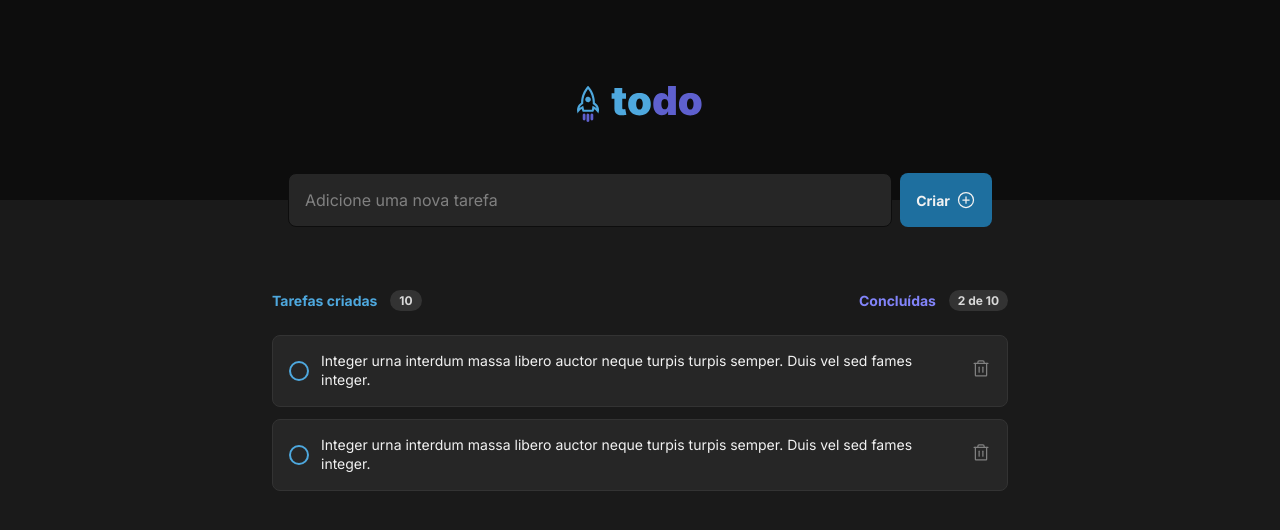
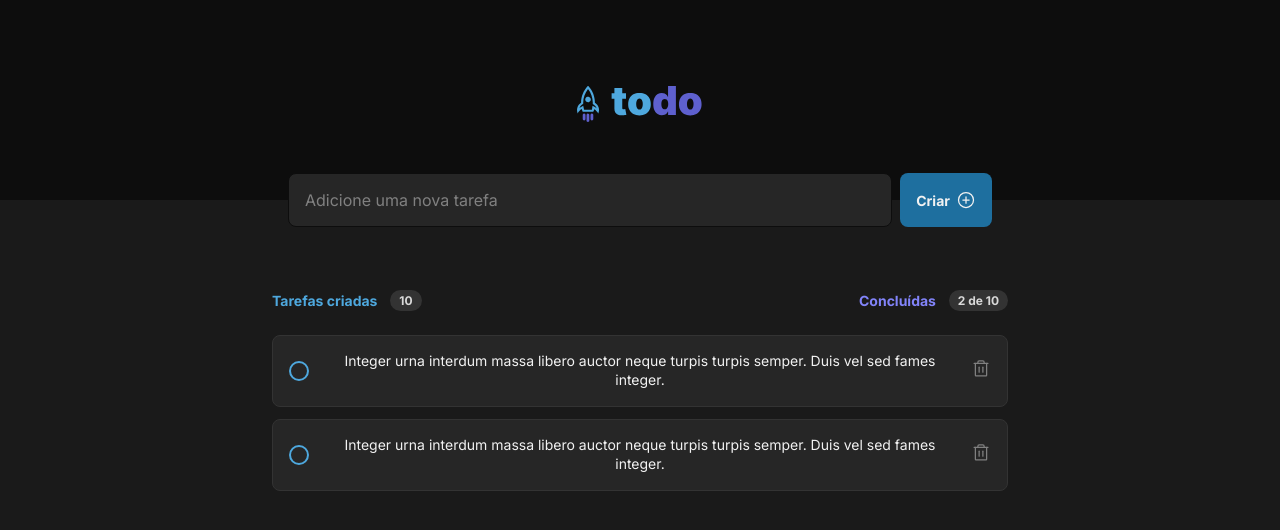
Before and after one commit to NatanJAlmeida99/ToDoList-Ignite, a React (Vite) app: page / in a window 1280 px wide. Shown: the top 530 px of the page. Built offline with nearby package versions, Linux system fonts and the light colour scheme.

Commit message:
update VoidTask.css

```diff
--- a/src/components/VoidTask.module.css
+++ b/src/components/VoidTask.module.css
@@ -14,6 +14,8 @@
     font-size: 0.875rem;
     line-height: 1.18rem;
     color: var(--gray-100);
+    flex: 1;
+    text-align: center;
     margin-right: auto;
 }
 
```
